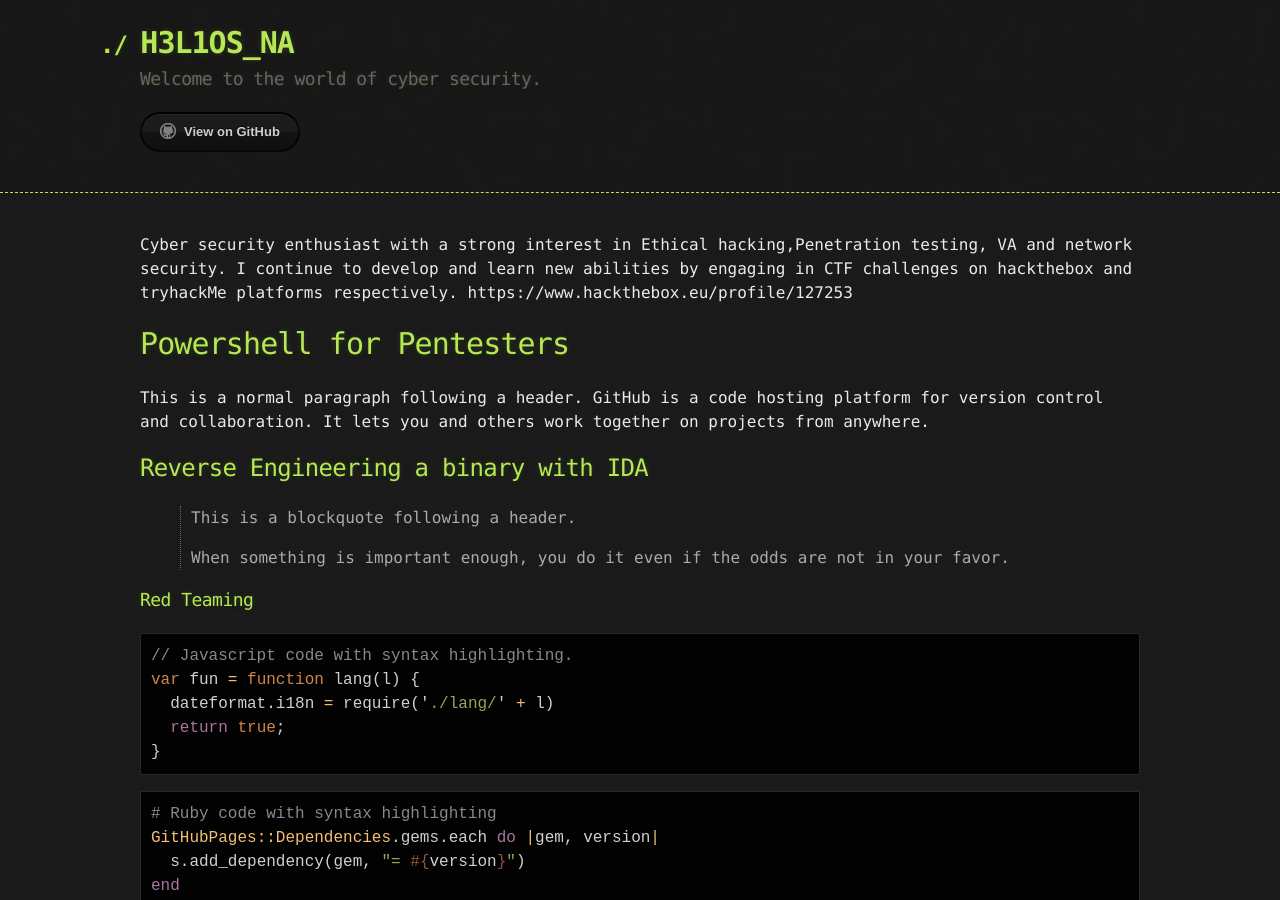
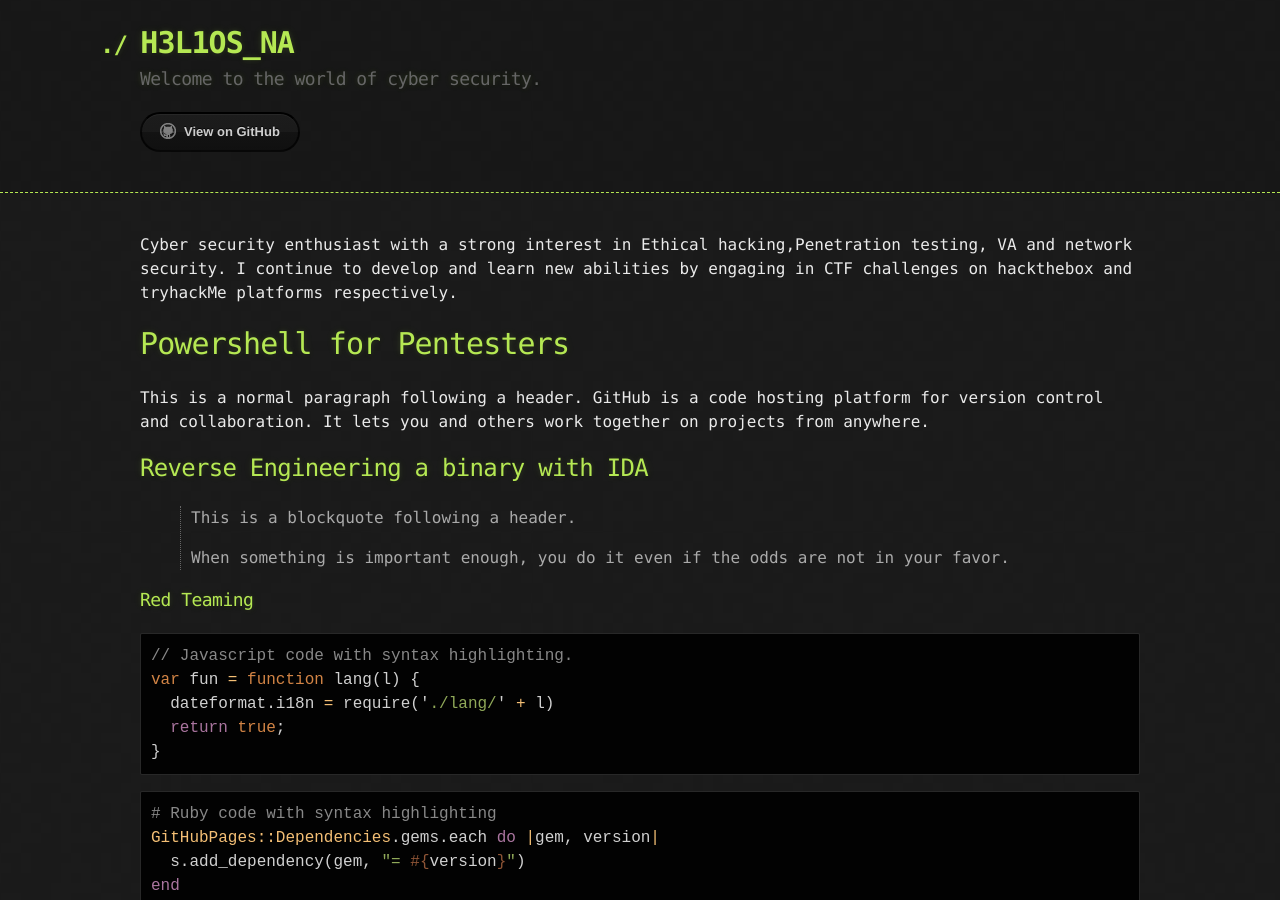
Before and after one commit to H3L1OS-NA/david_na.github.io, a Jekyll site: the page built from index.md, in a window 1280 px wide and 900 px high. Built offline with Jekyll 4.4.1, drawn with Linux system fonts in a browser that asks for light colours; some of the changed lines change nothing that is shown.

Commit message:
Update index.md

```diff
--- a/index.md
+++ b/index.md
@@ -4,7 +4,6 @@ layout: default
 
 
 Cyber security enthusiast with a strong interest in Ethical hacking,Penetration testing, VA and network security. I continue to develop and learn new abilities by engaging in CTF challenges on hackthebox and tryhackMe platforms respectively.
-https://www.hackthebox.eu/profile/127253
 
 # Powershell for Pentesters
 
```
